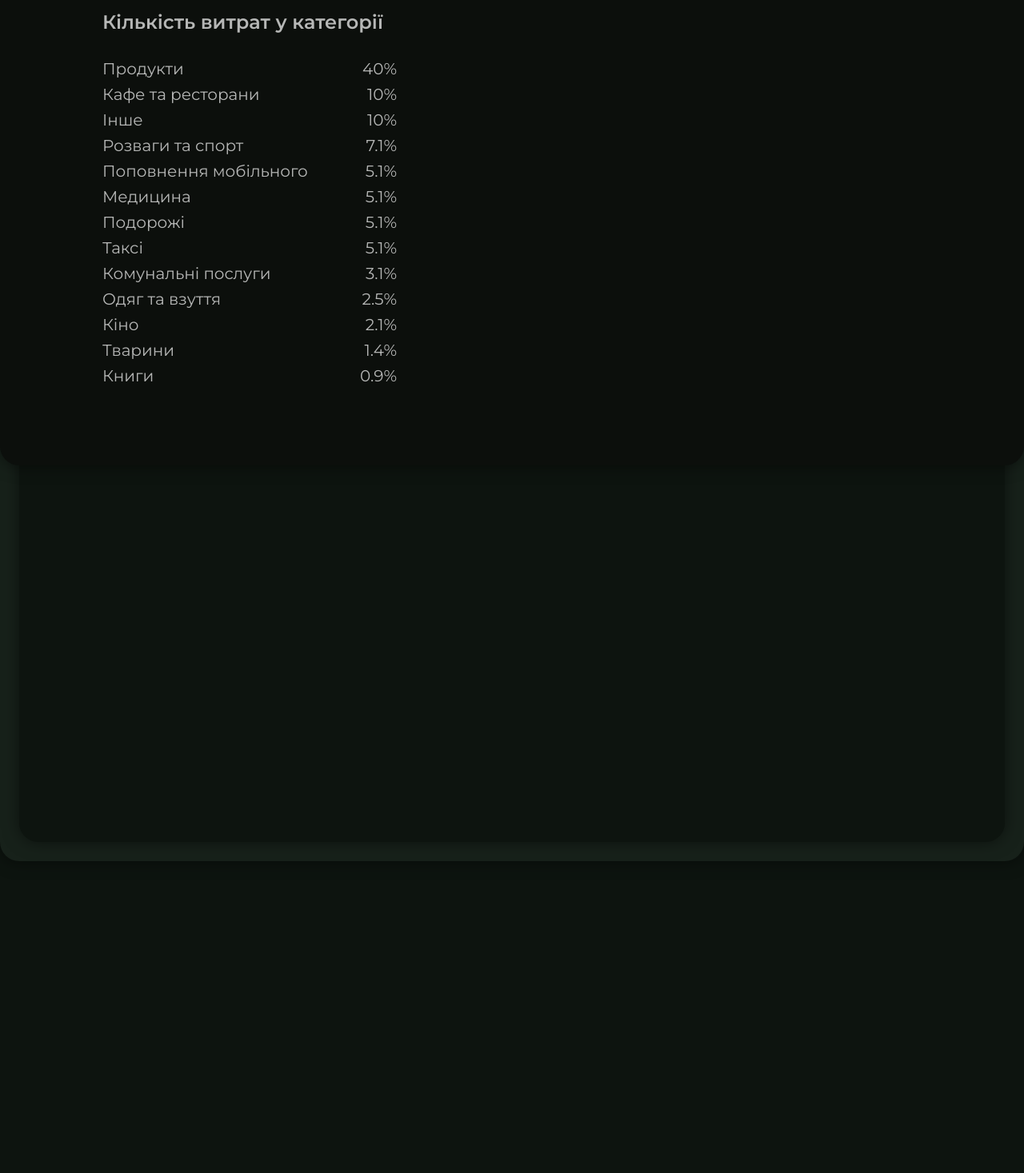
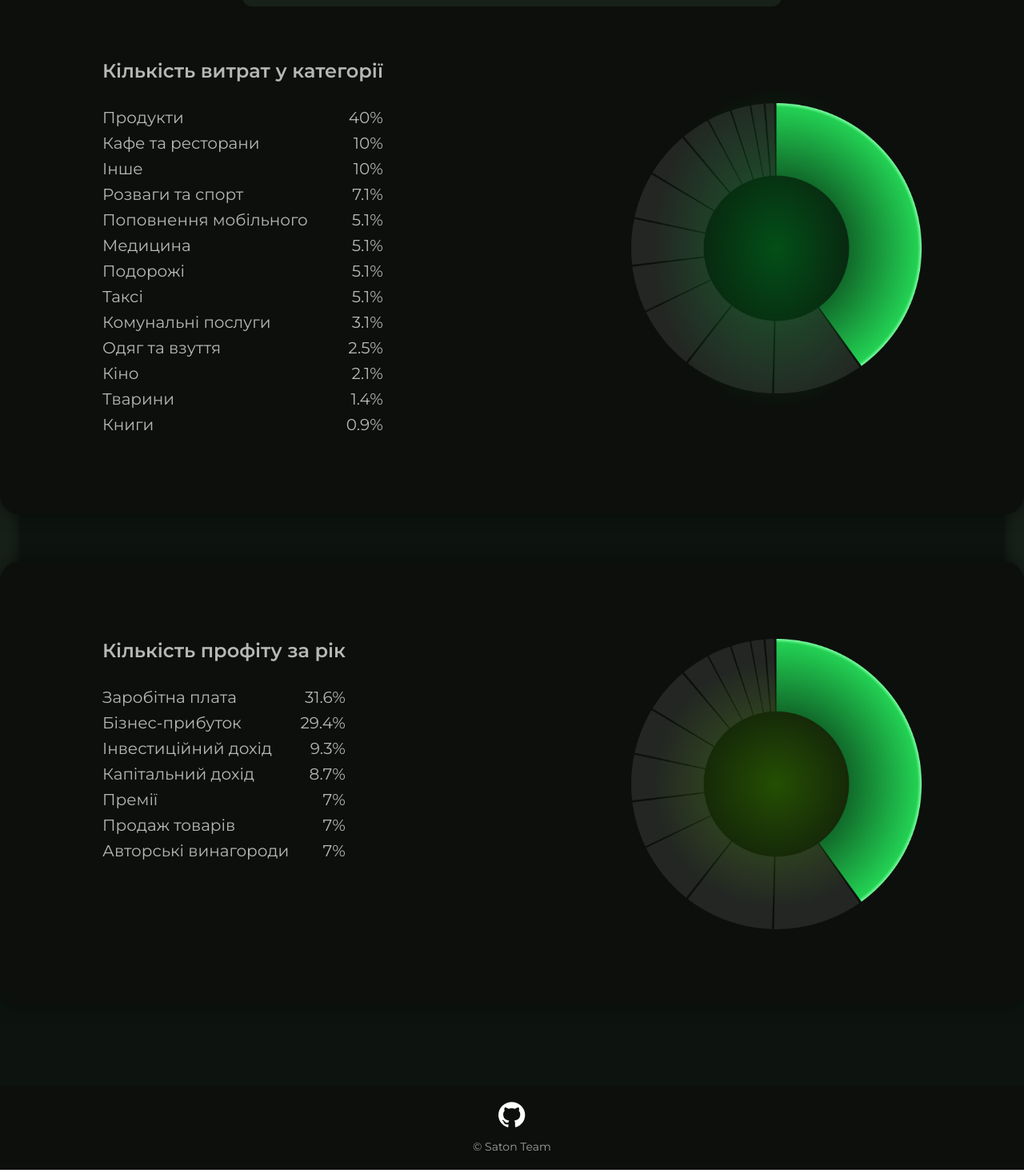
Before and after one commit to Vleo4/MoneyHack, a React (Vite) app: page / in a window 1280 px wide. Shown: the part 1243-2710 px from the top of the page at 80% size. Built offline with nearby package versions, Linux system fonts and the light colour scheme.

Commit message:
main page refactor

```diff
--- a/src/constants/images.js
+++ b/src/constants/images.js
@@ -1,8 +1,11 @@
 // MAIN
 import MoneyBG from '../assets/Main/MoneyBg.png';
-
+import GitHub from '../assets/Main/GitHub.svg';
+import Piechart from '../assets/Main/PieChart.png';
 
 export default {
     // MAIN
     MoneyBG,
+    GitHub,
+    Piechart,
 }
--- a/src/constants/index.js
+++ b/src/constants/index.js
@@ -1,3 +1,3 @@
 import images from './images';
 
-export {images};
+export { images };
--- a/src/pages/Main/Main.css
+++ b/src/pages/Main/Main.css
@@ -20,7 +20,12 @@
   );
 }
 
-.main-header h1 {
+.logo-wrapper {
+  display: flex;
+  flex-direction: row;
+}
+
+.logo-wrapper h1 {
   font-family: var(--font-mont);
   font-style: normal;
   font-weight: 800;
@@ -74,6 +79,7 @@
   font-size: 24px;
   line-height: 29px;
   color: #ffffff;
+  text-align: center;
 }
 
 .content p {
@@ -86,8 +92,14 @@
   margin-top: 16px;
 }
 
+.service-text-wrapper {
+  width: 100%;
+  display: flex;
+  padding: 0 32px;
+  justify-content: center;
+}
+
 .service-text {
-  margin-top: 48px;
   background: #17211a;
   border-radius: 12px;
   height: 61px;
@@ -97,6 +109,16 @@
   max-width: 674px;
   width: 100%;
   z-index: 2;
+  position: relative;
+  top: -1130px;
+}
+
+.service-text h2 {
+  font-family: var(--font-mont);
+  font-weight: 400;
+  font-size: 17px;
+  line-height: 21px;
+  color: #ffffff;
 }
 
 .content h2 {
@@ -131,42 +153,69 @@
   background: #0c0f0c;
   box-shadow: 0px 0px 20px rgba(0, 0, 0, 0.5);
   border-radius: 24px;
-
   max-width: 1392px;
   width: 100%;
   position: relative;
   top: -1160px;
   padding: 96px 128px;
+  display: flex;
+  flex-direction: row;
+  justify-content: space-between;
 }
 
-.spend-block-text {
+.profit-block {
+  background: #0c0f0c;
+  box-shadow: 0px 0px 20px rgba(0, 0, 0, 0.5);
+  border-radius: 24px;
+
+  max-width: 1392px;
+  width: 100%;
+  position: relative;
+  top: -1100px;
+  padding: 96px 128px;
+  margin-bottom: -1000px;
+
+  display: flex;
+  flex-direction: row;
+  justify-content: space-between;
+}
+
+.spend-block-text,
+.profit-block-text {
   display: flex;
   flex-direction: column;
 }
 
-.spend-block-text h2 {
+.spend-block-text h2,
+.profit-block-text h2 {
   font-family: var(--font-mont);
   font-weight: 600;
   font-size: 24px;
   line-height: 29px;
   color: rgba(255, 255, 255, 0.7);
+  text-align: center;
 }
 
-.spend-block-text-wrapper {
+.spend-block-text-wrapper,
+.profit-block-text-wrapper {
   display: flex;
   flex-direction: column;
   max-width: 368px;
   margin-top: 28px;
+  width: 100%;
 }
 
-.spend-block-text_data {
+.spend-block-text_data,
+.profit-block-text_data {
   display: flex;
   justify-content: space-between;
   cursor: pointer;
   padding: 4px 0px;
+  align-items: center;
 }
 
-.spend-block-text_data p {
+.spend-block-text_data p,
+.profit-block-text_data p {
   font-family: var(--font-mont);
   font-weight: 400;
   font-size: 20px;
@@ -179,6 +228,228 @@
   border-radius: 6px;
 }
 
+.profit-block-text_data:hover {
+  background: rgba(91, 209, 35, 0.3);
+  border-radius: 6px;
+}
+
 .spend-block-text_data:hover p {
   color: #88ffb0;
 }
+
+.profit-block-text_data:hover p {
+  color: #9eff71;
+}
+
+.footer {
+  background: #0c0f0c;
+  display: flex;
+  flex-direction: column;
+  align-items: center;
+  justify-content: center;
+  height: 105px;
+  gap: 16px;
+}
+
+.footer img {
+  width: 33.33px;
+  height: 32px;
+  cursor: pointer;
+}
+
+.footer p {
+  font-family: var(--font-mont);
+  font-weight: 400;
+  font-size: 14px;
+  line-height: 17px;
+  color: rgba(255, 255, 255, 0.6);
+}
+
+.spend-block-piechart,
+.profit-block-piechart {
+  display: flex;
+  align-items: center;
+  justify-content: center;
+  background: radial-gradient(
+    82.71% 82.71% at 50% 50%,
+    rgba(0, 95, 26, 0.8) 0%,
+    rgba(12, 15, 12, 0) 51.56%
+  );
+}
+
+.profit-block-piechart {
+  background: radial-gradient(
+    82.71% 82.71% at 50% 50%,
+    rgba(42, 95, 0, 0.8) 0%,
+    rgba(12, 15, 12, 0) 51.56%
+  );
+}
+
+.piechart-test {
+  height: 513px;
+  width: 513px;
+}
+
+@media screen and (max-width: 1280px) {
+  .main-header h1 {
+    font-size: 88px;
+    line-height: 116px;
+  }
+  .piechart-test {
+    height: 363px;
+    width: 363px;
+  }
+}
+
+@media screen and (max-width: 1024px) {
+  .border {
+    box-shadow: none;
+    border-radius: 0;
+    padding: 0;
+    background: #0d140f;
+  }
+
+  .content {
+    border-radius: 0;
+    box-shadow: none;
+  }
+
+  .spend-block,
+  .profit-block {
+    padding: 96px 32px;
+    border-radius: 0;
+    gap: 30px;
+  }
+}
+
+@media screen and (max-width: 768px) {
+  .main-header h1 {
+    font-size: 58px;
+    line-height: 86px;
+  }
+  .main-header h2 {
+    font-size: 30px;
+    line-height: 39px;
+    padding: 0 32px;
+    text-align: center;
+  }
+  .spend-block,
+  .profit-block {
+    flex-direction: column;
+    gap: 50px;
+    align-items: center;
+    box-shadow: none;
+  }
+
+  .service-text {
+    top: -1030px;
+  }
+  .spend-block {
+    top: -1060px;
+  }
+
+  .profit-block {
+    top: -1060px;
+    margin-bottom: -1060px;
+  }
+  .spend-block-text,
+  .profit-block-text {
+    width: 100%;
+    align-items: center;
+  }
+}
+
+@media screen and (max-width: 470px) {
+  .content {
+    padding: 24px 32px;
+  }
+  .logo-wrapper {
+    text-align: center;
+    flex-direction: column;
+    margin-bottom: 20px;
+  }
+  .main-header h1 {
+    font-size: 48px;
+    line-height: 50px;
+  }
+  .main-header h2 {
+    font-size: 30px;
+    line-height: 39px;
+    padding: 0 32px;
+    text-align: center;
+  }
+
+  .service-text {
+    top: -930px;
+  }
+  .spend-block {
+    top: -960px;
+  }
+
+  .profit-block {
+    top: -960px;
+    margin-bottom: -960px;
+  }
+  .piechart-test {
+    height: 263px;
+    width: 263px;
+  }
+
+  .spend-block,
+  .profit-block {
+    padding: 96px 32px;
+  }
+  .main-header h2 {
+    font-size: 30px;
+    line-height: 39px;
+    padding: 0 32px;
+    text-align: center;
+  }
+}
+
+@media screen and (max-width: 375px) {
+  .content {
+    padding: 24px 16px;
+  }
+  .main-header h2 {
+    font-size: 30px;
+    line-height: 39px;
+    padding: 0 16px;
+    text-align: center;
+  }
+  .spend-block,
+  .profit-block {
+    padding: 96px 16px;
+  }
+  .main-header h2 {
+    font-size: 30px;
+    line-height: 39px;
+    padding: 0 16px;
+    text-align: center;
+  }
+  .service-text-wrapper {
+    padding: 0 16px;
+  }
+  .service-text {
+    top: -830px;
+  }
+  .spend-block {
+    top: -860px;
+  }
+
+  .profit-block {
+    top: -860px;
+    margin-bottom: -860px;
+  }
+  .spend-block-text_data,
+  .profit-block-text_data {
+    padding: 8px 0px;
+    gap: 15px;
+  }
+
+  .spend-block-text_data p,
+  .profit-block-text_data p {
+    font-size: 18px;
+    line-height: 22px;
+  }
+}
--- a/src/pages/Main/Main.jsx
+++ b/src/pages/Main/Main.jsx
@@ -1,5 +1,6 @@
 import { Link } from "react-router-dom";
 import "./Main.css";
+import { images } from "../../constants";
 
 const Main = () => {
   const spendData = [
@@ -57,26 +58,45 @@ const Main = () => {
     },
   ];
 
-  /* const chartSpendData = [
-    ["Продукти", 40],
-    ["Кафе та ресторани", 10],
-    ["Інше", 10],
-    ["Розваги та спорт", 7.1],
-    ["Поповнення мобільного", 5.1],
-    ["Медицина", 5.1],
-    ["Подорожі", 5.1],
-    ["Таксі", 5.1],
-    ["Комунальні послуги", 3.1],
-    ["Одяг та взуття", 2.5],
-    ["Кіно", 2.1],
-    ["Тварини", 1.4],
-    ["Книги", 0.9],
-  ]; */
+  const profitData = [
+    {
+      category: "Заробітна плата",
+      value: 31.6,
+    },
+    {
+      category: "Бізнес-прибуток",
+      value: 29.4,
+    },
+    {
+      category: "Інвестиційний дохід",
+      value: 9.3,
+    },
+    {
+      category: "Капітальний дохід",
+      value: 8.7,
+    },
+    {
+      category: "Премії",
+      value: 7,
+    },
+    {
+      category: "Продаж товарів",
+      value: 7,
+    },
+    {
+      category: "Авторські винагороди",
+      value: 7,
+    },
+  ];
 
   return (
     <div className="main">
       <div className="main-header">
-        <h1>MONEYHACK</h1>
+        <div className="logo-wrapper">
+          <h1>MONEY</h1>
+          <h1>HACK</h1>
+        </div>
+
         <h2>Володійте своїми фінансами</h2>
       </div>
       <div className="main-section">
@@ -95,12 +115,13 @@ const Main = () => {
             <Link to="/" className="try-now">
               Спробувати зараз!
             </Link>
-            <div className="service-text">
-              <h2>Що може наш сервіс?</h2>
-            </div>
           </div>
         </div>
-
+        <div className="service-text-wrapper">
+          <div className="service-text">
+            <h2>Що може наш сервіс?</h2>
+          </div>
+        </div>
         <div className="spend-block">
           <div className="spend-block-text">
             <h2>Кількість витрат у категорії</h2>
@@ -113,8 +134,40 @@ const Main = () => {
               ))}
             </div>
           </div>
-          <div className="spend-block-piechart"></div>
+          <div className="spend-block-piechart">
+            {/* ------------------ ТУТ ТРЕБА СПРАВЖНІЙ ГРАФІК ЗАМІСТЬ ФОТКИ -------------------*/}
+            <img
+              src={images.Piechart}
+              alt="Piechart"
+              className="piechart-test"
+            />
+          </div>
         </div>
+        <div className="profit-block">
+          <div className="profit-block-text">
+            <h2>Кількість профіту за рік</h2>
+            <div className="profit-block-text-wrapper">
+              {profitData.map((profit) => (
+                <div className="profit-block-text_data" key={profit.category}>
+                  <p>{profit.category}</p>
+                  <p>{profit.value}%</p>
+                </div>
+              ))}
+            </div>
+          </div>
+          <div className="profit-block-piechart">
+            {/* ------------------ ТУТ ТРЕБА СПРАВЖНІЙ ГРАФІК ЗАМІСТЬ ФОТКИ -------------------*/}
+            <img
+              src={images.Piechart}
+              alt="Piechart"
+              className="piechart-test"
+            />
+          </div>
+        </div>
+      </div>
+      <div className="footer">
+        <img src={images.GitHub} alt="GitHub" />
+        <p>© Saton Team</p>
       </div>
     </div>
   );
```
Also changed, not shown: src/assets/Main/GitHub.svg (added), src/assets/Main/PieChart.png (added).
